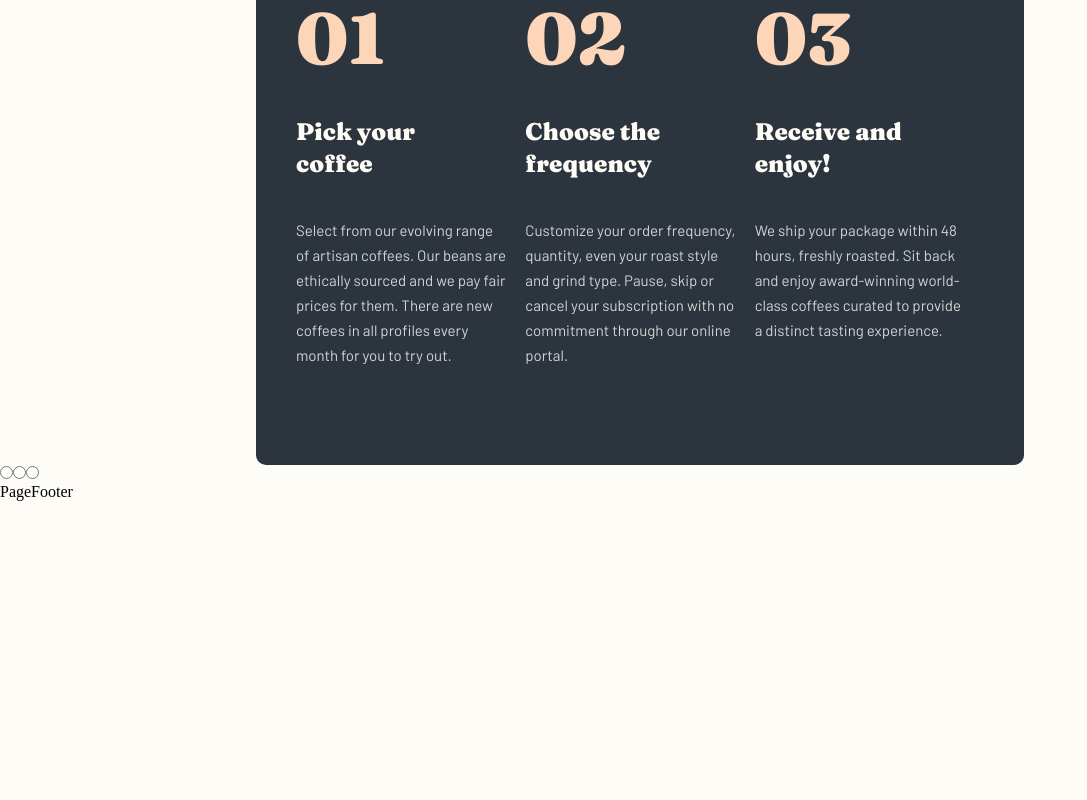
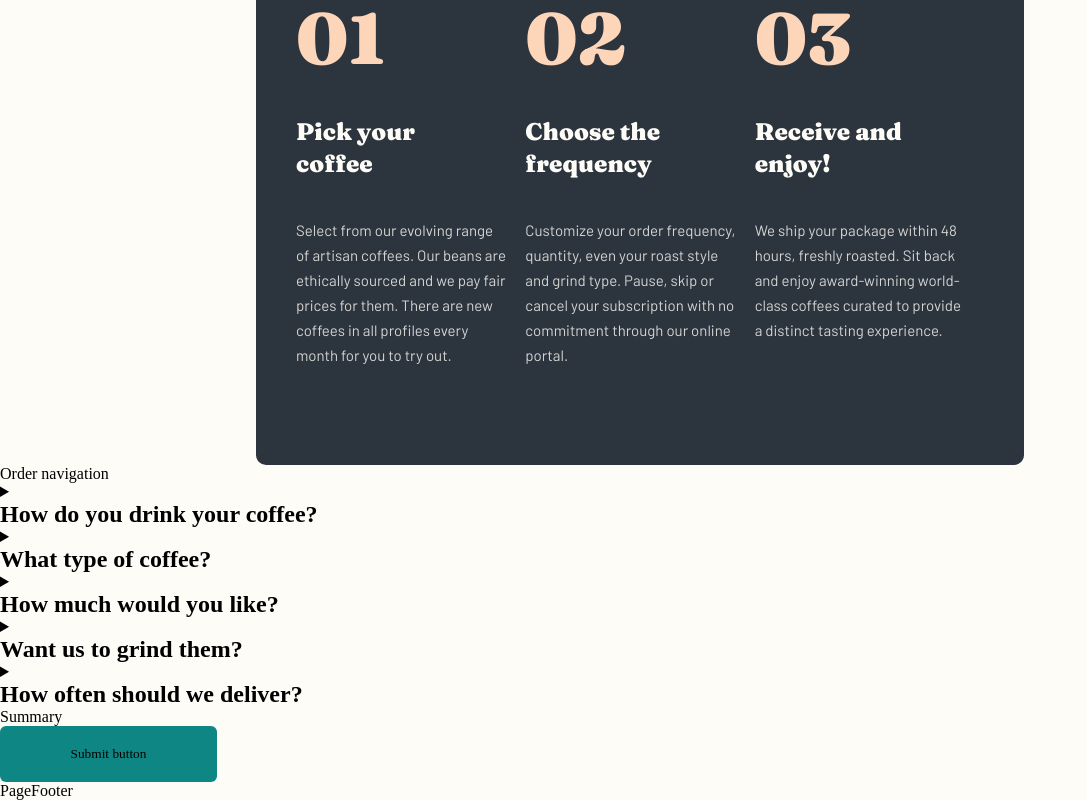
Before and after one commit to Marjolein-Kasman-de-Jong/coffeeroasters, a React (Vite) app: page /subscribe in a window 1280 px wide. Shown: the part 811-1611 px from the top of the page, without its empty margins (0-1087 px from the left). Before the commit the page ends 1312 px from the top, so only its background shows below. Built offline with nearby package versions, Linux system fonts and the light colour scheme.

Commit message:
Add options functionality

```diff
--- /dev/null
+++ b/src/components/order-form-option/OrderFormOption.jsx
@@ -0,0 +1,29 @@
+import { useContext } from "react";
+
+// Context
+import { OrderContext } from "../../context/OrderContextProvider";
+
+// Styles
+import "./order-form-option.css";
+
+export default function OrderFormOption({section, options, option}) {
+    const { updateOrder } = useContext(OrderContext);
+    const {optionTitle, optionDescription} = options[option];
+
+    const handleClick = (event) => {
+        event.preventDefault();
+
+        const category = event.currentTarget.className;
+        const selectedOption = event.currentTarget.id;
+
+        updateOrder(category, selectedOption);
+    }
+
+    return (
+        <label htmlFor={`${option}-radio`} className={section} id={option} onClick={handleClick}>
+            <input type="radio" name={`${section}-option`} value={optionTitle} id={`${option}-radio`} />
+            <h3>{optionTitle}</h3>
+            <p>{optionDescription}</p>
+        </label>
+    )
+}
--- /dev/null
+++ b/src/components/order-form-section/OrderFormSection.jsx
@@ -0,0 +1,29 @@
+// Styles
+import "./order-form-section.css";
+
+// Components
+import OrderFormOption from "../order-form-option/OrderFormOption";
+
+export default function OrderFormSection({ item }) {
+    const { section, title, options } = item;
+
+    return (
+        <details className="order-form-section">
+            <summary>
+                <h2>{title}</h2>
+            </summary>
+            <fieldset form="order-form" name={section}>
+                <legend>
+                    {section}
+                </legend>
+                {
+                    Object.keys(options).map((option, index) => {
+                        return (
+                            <OrderFormOption key={index} section={section} options={options} option={option}/>
+                        )
+                    })
+                }
+            </fieldset>
+        </details>
+    )
+}
--- /dev/null
+++ b/src/constants/sectionOrderFormContent.js
@@ -0,0 +1,94 @@
+const sectionOrderFormContent = [
+    {
+        section: "sort",
+        title: "How do you drink your coffee?",
+        options: {
+            capsule: {
+                optionTitle: "Capsule",
+                optionDescription: "Compatible with Nespresso systems and similar brewers"
+            },
+            filter: {
+                optionTitle: "Filter",
+                optionDescription: "For pour over or drip methods like Aeropress, Chemex, and V60"
+            },
+            espresso: {
+                optionTitle: "Espresso",
+                optionDescription: "Dense and finely ground beans for an intense, flavorful experience"
+            }
+        }
+    },
+    {
+        section: "type",
+        title: "What type of coffee?",
+        options: {
+            singleOrigin: {
+                optionTitle: "Single Origin",
+                optionDescription: "Distinct, high quality coffee from a specific family-owned farm"
+            },
+            decaf: {
+                optionTitle: "Decaf",
+                optionDescription: "Just like regular coffee, except the caffeine has been removed"
+            },
+            blended: {
+                optionTitle: "Blended",
+                optionDescription: "Combination of two or three dark roasted beans of organic coffees"
+            }
+        }
+    },
+    {
+        section: "amount",
+        title: "How much would you like?",
+        options: {
+            "250g": {
+                optionTitle: "250g",
+                optionDescription: "Perfect for the solo drinker. Yields about 12 delicious cups."
+            },
+            "500g": {
+                optionTitle: "500g",
+                optionDescription: "Perfect option for a couple. Yields about 40 delectable cups."
+            },
+            "1000g": {
+                optionTitle: "1000g",
+                optionDescription: "Perfect for offices and events. Yields about 90 delightful cups."
+            }
+        }
+    },
+    {
+        section: "grind",
+        title: "Want us to grind them?",
+        options: {
+            wholebean: {
+                optionTitle: "Wholebean",
+                optionDescription: "Best choice if you cherish the full sensory experience"
+            },
+            filter: {
+                optionTitle: "Filter",
+                optionDescription: "For drip or pour-over coffee methods such as V60 or Aeropress"
+            },
+            cafetiere: {
+                optionTitle: "Cafetiére",
+                optionDescription: "Course ground beans specially suited for french press coffee"
+            }
+        }
+    },
+    {
+        section: "interval",
+        title: "How often should we deliver?",
+        options: {
+            everyWeek: {
+                optionTitle: "Every week",
+                optionDescription: "$7.20 per shipment. Includes free first-class shipping."
+            },
+            everyTwoWeeks: {
+                optionTitle: "Every 2 weeks",
+                optionDescription: "$9.60 per shipment. Includes free priority shipping."
+            },
+            everyMonth: {
+                optionTitle: "Every month",
+                optionDescription: "$12.00 per shipment. Includes free priority shipping."
+            }
+        }
+    },
+]
+
+export default sectionOrderFormContent;
--- a/src/context/OrderContextProvider.jsx
+++ b/src/context/OrderContextProvider.jsx
@@ -15,9 +15,9 @@ function OrderContextProvider({ children }) {
             blended: false
         },
         amount: {
-            250: true,
-            500: false,
-            1000: false
+            "250g": true,
+            "500g": false,
+            "1000g": false
         },
         grind: {
             wholebean: true,
@@ -30,6 +30,8 @@ function OrderContextProvider({ children }) {
             everyMonth: false
         }
     });
+
+    console.log(order)
 
     const updateOrder = (category, selectedOption) => {
         // Set only the selected option to true, others to false
@@ -45,10 +47,7 @@ function OrderContextProvider({ children }) {
     }
 
     return (
-        <OrderContext.Provider value={{
-            order,
-            updateOrder
-        }}>
+        <OrderContext.Provider value={{ order, updateOrder }}>
             {children}
         </OrderContext.Provider>
     )
--- a/src/sections/order-form/OrderForm.jsx
+++ b/src/sections/order-form/OrderForm.jsx
@@ -1,28 +1,35 @@
-import { useContext } from "react";
+// Components
+import OrderFormSection from "../../components/order-form-section/OrderFormSection";
 
-// Context
-import { OrderContext } from "../../context/OrderContextProvider";
+// Constants
+import sectionOrderFormContent from "../../constants/sectionOrderFormContent";
 
 // Styles
 import "./order-form.css";
 
 export default function OrderForm() {
-  const {order, updateOrder} = useContext(OrderContext);
-  console.log(order);
-
-const handleChange = (event) => {
-  const category = event.target.name;
-  const selectedOption = event.target.id;
-
-  updateOrder(category, selectedOption)
-}
 
   return (
-    <section className="order-form">
-      <form>
-        <input type="radio" id="capsule" name="sort" onChange={handleChange} />
-        <input type="radio" id="filter" name="sort" onChange={handleChange} />
-        <input type="radio" id="espresso" name="sort" onChange={handleChange} />
+    <section className="order">
+      <nav className="order-navigation">
+        Order navigation
+      </nav>
+      <form className="order-form" id="order-form">
+        <div className="order-form-sections-wrapper">
+          {
+            sectionOrderFormContent.map((item, index) => {
+              return (
+                <OrderFormSection key={index} item={item} />
+              )
+            })
+          }
+        </div>
+        <div className="order-form-summary">
+          Summary
+        </div>
+        <button>
+          Submit button
+        </button>
       </form>
     </section>
   )
--- a/src/sections/order-form/order-form.css
+++ b/src/sections/order-form/order-form.css
@@ -0,0 +1,7 @@
+fieldset {
+    border: none;
+}
+
+legend {
+    display: none;
+}
```
Also changed, not shown: src/components/order-form-option/order-form-option.css (added), src/components/order-form-section/order-form-section.css (added).
